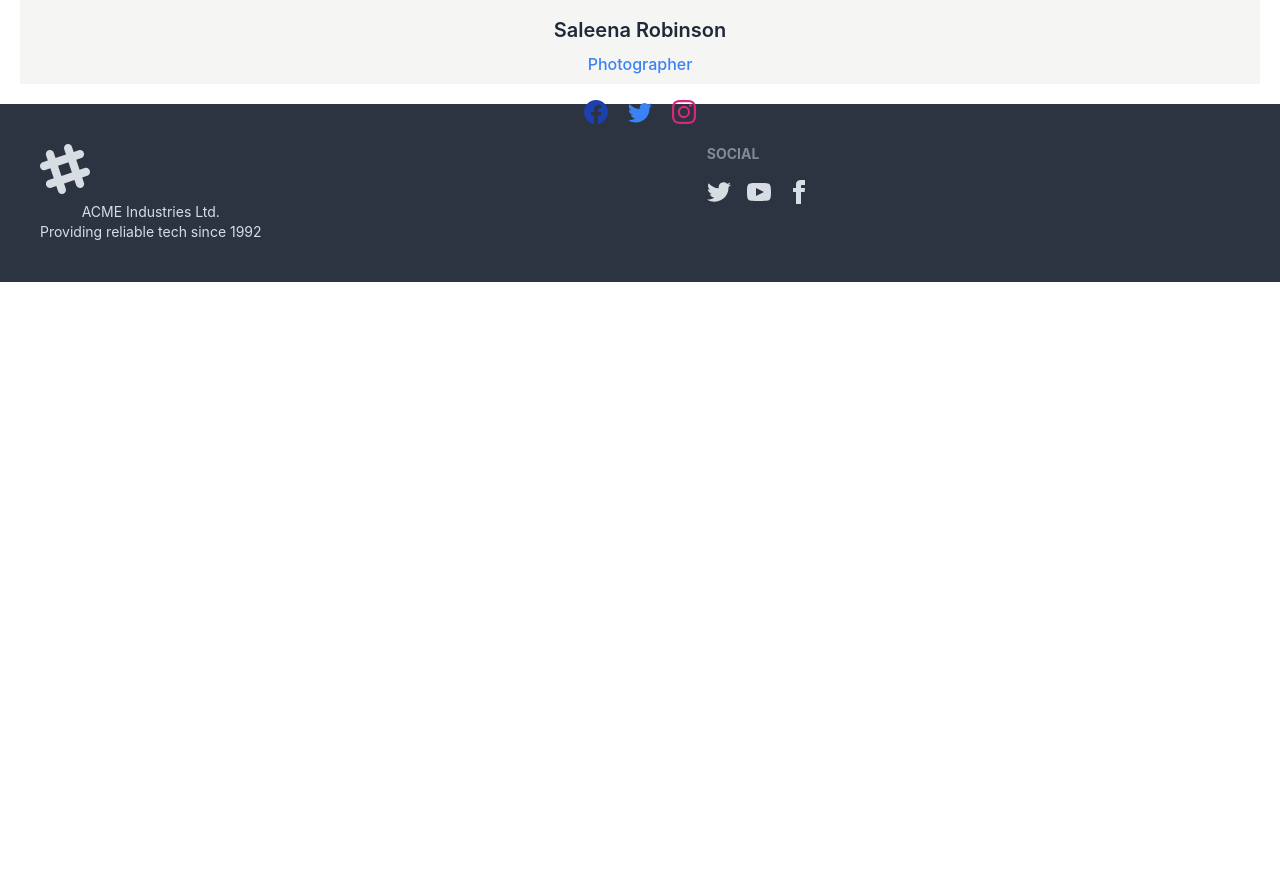
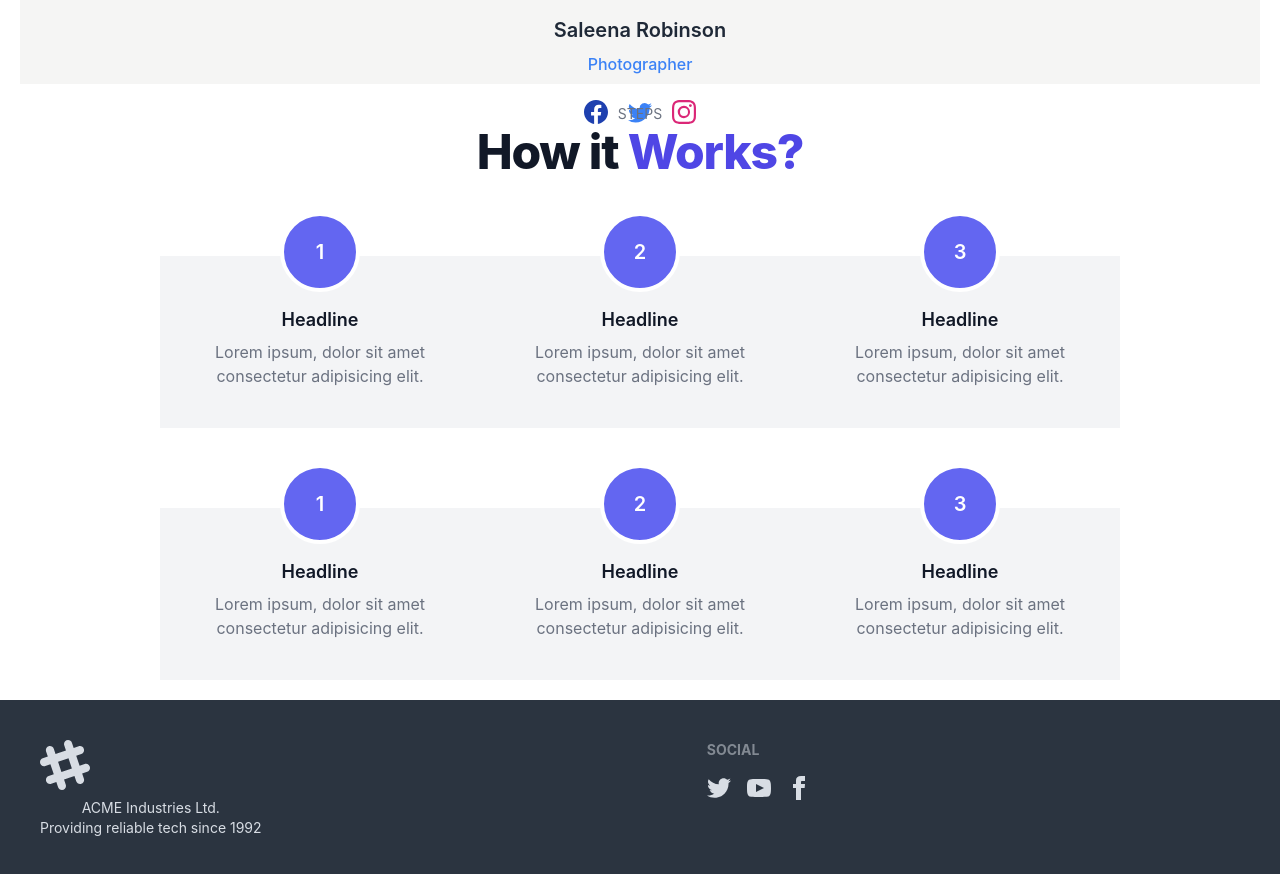
Before and after one commit to Alan-AC7/BitChange, a React (Create React App) app: page / in a window 1280 px wide. Shown: the part 2256-3130 px from the top of the page. Before the commit the page ends 2538 px from the top, so only its background shows below. Built offline with nearby package versions, Linux system fonts and the light colour scheme.

Commit message:
Info was added

```diff
--- a/src/App.jsx
+++ b/src/App.jsx
@@ -3,6 +3,7 @@ import './App.css';
 import Navbar from './components/navbar';
 import Footer from './components/footer';
 import Team from './components/team';
+import Steps from './components/steps';
 
 function App() {
   return (
@@ -55,6 +56,8 @@ function App() {
 <Team>
 
 </Team>
+
+<Steps></Steps>
 </div>
 
       <Footer></Footer>
--- a/src/components/steps.jsx
+++ b/src/components/steps.jsx
@@ -7,7 +7,129 @@ class Steps extends React.Component {
         return(
 
             <>
+           <div class="max-w-screen-lg mx-auto px-4 sm:px-6 lg:px-8 flex flex-col justify-between">
 
+<div class="text-center">
+    <p class="mt-4 text-sm leading-7 text-gray-500 font-regular">
+        STEPS
+    </p>
+    <h3 class="text-3xl sm:text-5xl leading-normal font-extrabold tracking-tight text-gray-900">
+        How it <span class="text-indigo-600">Works?</span>
+    </h3>
+
+</div>
+
+<div class="mt-20">
+    <ul class="md:grid md:grid-cols-3 md:col-gap-10 md:row-gap-10">
+
+        <li class=" bg-gray-100 p-5 pb-10 text-center">
+            <div class="flex flex-col items-center">
+                <div class="flex-shrink-0 relative top-0 -mt-16">
+                    <div
+                        class="flex items-center justify-center h-20 w-20 rounded-full bg-indigo-500 text-white border-4 border-white text-xl font-semibold">
+                        1
+                    </div>
+                </div>
+                <div class="mt-4">
+                    <h4 class="text-lg leading-6 font-semibold text-gray-900">Headline</h4>
+                    <p class="mt-2 text-base leading-6 text-gray-500">
+                        Lorem ipsum, dolor sit amet consectetur adipisicing elit.
+                    </p>
+                </div>
+            </div>
+        </li>
+        <li class=" bg-gray-100 p-5 pb-10 text-center">
+            <div class="flex flex-col items-center">
+                <div class="flex-shrink-0 relative top-0 -mt-16">
+                    <div
+                        class="flex items-center justify-center h-20 w-20 rounded-full bg-indigo-500 text-white border-4 border-white text-xl font-semibold">
+                        2
+                    </div>
+                </div>
+                <div class="mt-4">
+                    <h4 class="text-lg leading-6 font-semibold text-gray-900">Headline</h4>
+                    <p class="mt-2 text-base leading-6 text-gray-500">
+                        Lorem ipsum, dolor sit amet consectetur adipisicing elit.
+                    </p>
+                </div>
+            </div>
+        </li>
+        <li class=" bg-gray-100 p-5 pb-10 text-center">
+            <div class="flex flex-col items-center">
+                <div class="flex-shrink-0 relative top-0 -mt-16">
+                    <div
+                        class="flex items-center justify-center h-20 w-20 rounded-full bg-indigo-500 text-white border-4 border-white text-xl font-semibold">
+                        3
+                    </div>
+                </div>
+                <div class="mt-4">
+                    <h4 class="text-lg leading-6 font-semibold text-gray-900">Headline</h4>
+                    <p class="mt-2 text-base leading-6 text-gray-500">
+                        Lorem ipsum, dolor sit amet consectetur adipisicing elit.
+                    </p>
+                </div>
+            </div>
+        </li>
+
+    </ul>
+</div>
+
+<div class="mt-20">
+    <ul class="md:grid md:grid-cols-3 md:col-gap-10 md:row-gap-10">
+
+        <li class=" bg-gray-100 p-5 pb-10 text-center">
+            <div class="flex flex-col items-center">
+                <div class="flex-shrink-0 relative top-0 -mt-16">
+                    <div
+                        class="flex items-center justify-center h-20 w-20 rounded-full bg-indigo-500 text-white border-4 border-white text-xl font-semibold">
+                        1
+                    </div>
+                </div>
+                <div class="mt-4">
+                    <h4 class="text-lg leading-6 font-semibold text-gray-900">Headline</h4>
+                    <p class="mt-2 text-base leading-6 text-gray-500">
+                        Lorem ipsum, dolor sit amet consectetur adipisicing elit.
+                    </p>
+                </div>
+            </div>
+        </li>
+        <li class=" bg-gray-100 p-5 pb-10 text-center">
+            <div class="flex flex-col items-center">
+                <div class="flex-shrink-0 relative top-0 -mt-16">
+                    <div
+                        class="flex items-center justify-center h-20 w-20 rounded-full bg-indigo-500 text-white border-4 border-white text-xl font-semibold">
+                        2
+                    </div>
+                </div>
+                <div class="mt-4">
+                    <h4 class="text-lg leading-6 font-semibold text-gray-900">Headline</h4>
+                    <p class="mt-2 text-base leading-6 text-gray-500">
+                        Lorem ipsum, dolor sit amet consectetur adipisicing elit.
+                    </p>
+                </div>
+            </div>
+        </li>
+        <li class=" bg-gray-100 p-5 pb-10 text-center">
+            <div class="flex flex-col items-center">
+                <div class="flex-shrink-0 relative top-0 -mt-16">
+                    <div
+                        class="flex items-center justify-center h-20 w-20 rounded-full bg-indigo-500 text-white border-4 border-white text-xl font-semibold">
+                        3
+                    </div>
+                </div>
+                <div class="mt-4">
+                    <h4 class="text-lg leading-6 font-semibold text-gray-900">Headline</h4>
+                    <p class="mt-2 text-base leading-6 text-gray-500">
+                        Lorem ipsum, dolor sit amet consectetur adipisicing elit.
+                    </p>
+                </div>
+            </div>
+        </li>
+
+    </ul>
+</div>
+
+</div>
 
             </>
 
```
